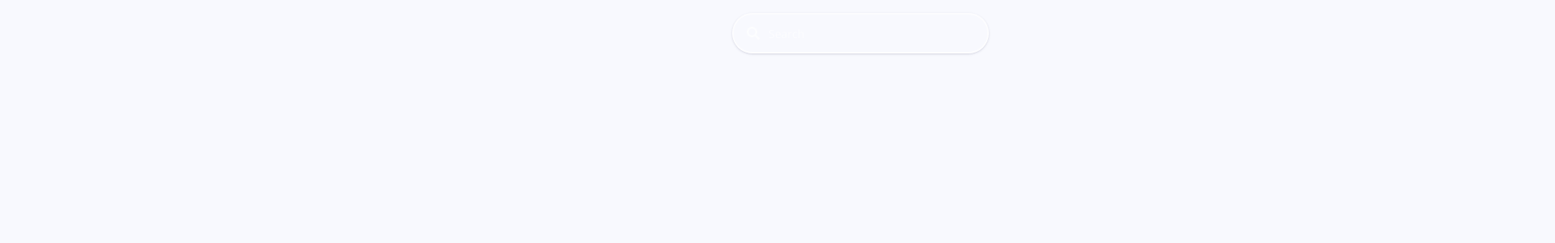
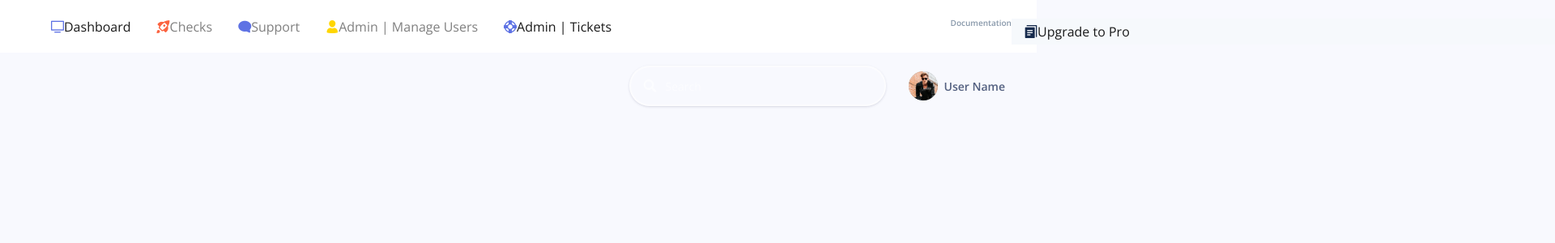
Before and after one commit to pahalsonu/appmonFrontend, a React (Create React App) app: page /dashboard/adminSupport in a window 1280 px wide. Shown: the top 300 px of the page at 81% size, 1920 px wide, since content can reach past the window. Built offline with nearby package versions, Linux system fonts and the light colour scheme.

Commit message:
user sidebar and sidenavbar added

```diff
--- a/src/App.js
+++ b/src/App.js
@@ -5,16 +5,20 @@ import Login from "./views/Auth/Login";
 
 import { BrowserRouter as Router } from "react-router-dom";
 
-import UserNavbar from "./components/Navbars/UserNavbar"
 import "./assets/plugins/nucleo/css/nucleo.css";
 import "@fortawesome/fontawesome-free/css/all.min.css";
 import "./assets/css/argon-dashboard-react.css";
 
+// User Comp
+import UserNavbar from "./components/Navbars/UserNavbar";
+import UserLayout from "./layouts/UserLayout";
+
 const App = () => {
   return (
     <Router>
-      {/* <AuthLayout component={Login} /> */}
-      <UserNavbar />
+      <div style={{ backgroundColor: "darkblue" }}>
+        <UserLayout />
+      </div>
     </Router>
   );
 };
--- a/src/components/Navbars/UserNavbar.js
+++ b/src/components/Navbars/UserNavbar.js
@@ -38,13 +38,46 @@ class UserNavbar extends Component {
                 </InputGroup>
               </FormGroup>
             </Form>
-            <UncontrolledDropdown nav>
-<DropdownToggle className = "pr-0" nav>
-    <Media className= " align-items-center">
-
-    </Media>
-</DropdownToggle>
-            </UncontrolledDropdown>
+            <Nav>
+              <UncontrolledDropdown nav>
+                <DropdownToggle className="pr-0" nav>
+                  <Media className="align-items-center">
+                    <span className="avatar avatar-sm rounded-circle">
+                      <img
+                        src={
+                          require("../../assets/img/theme/team-1-800x800.jpg")
+                            .default
+                        }
+                        alt="User"
+                      />
+                    </span>
+                    <Media className="ml-2 d-none d-lg-block">
+                      <span className="mb-0 text-sm font-weight-bold">
+                        User Name
+                      </span>
+                    </Media>
+                  </Media>
+                </DropdownToggle>
+                <DropdownMenu className="dropdown-menu-arrow" right>
+                  <DropdownItem className="noti-title" header tag="div">
+                    <h6 className="text-overflow m-0">Welcome !</h6>
+                  </DropdownItem>
+                  <DropdownItem to="/profile" tag={Link}>
+                    <i className="ni ni-single-02" />
+                    <span>My Profile</span>
+                  </DropdownItem>
+                  <DropdownItem divider />
+                  <DropdownItem
+                    onClick={() => {
+                      console.log("Logout");
+                    }}
+                  >
+                    <i className="ni ni-user-run" />
+                    <span> Logout</span>
+                  </DropdownItem>
+                </DropdownMenu>
+              </UncontrolledDropdown>
+            </Nav>
           </Container>
         </Navbar>
       </>
--- a/src/components/Sidebar/Sidebar.js
+++ b/src/components/Sidebar/Sidebar.js
@@ -0,0 +1,204 @@
+import React, { Component } from "react";
+import { NavLink as NavLinkRRD, Link } from "react-router-dom";
+
+import {
+  Button,
+  Card,
+  CardHeader,
+  CardBody,
+  CardTitle,
+  Collapse,
+  DropdownMenu,
+  DropdownItem,
+  UncontrolledDropdown,
+  DropdownToggle,
+  FormGroup,
+  Form,
+  Input,
+  InputGroupAddon,
+  InputGroupText,
+  InputGroup,
+  Media,
+  NavbarBrand,
+  Navbar,
+  NavItem,
+  NavLink,
+  Nav,
+  Progress,
+  Table,
+  Container,
+  Row,
+  Col,
+} from "reactstrap";
+var ps;
+
+// import Logo from "../../assets/img/brand/newLogo.png";
+
+class Sidebar extends Component {
+  state = {
+    collapseOpen: false,
+  };
+  state = {
+    collapseOpen: false,
+  };
+
+  toggleCollapse = () => {
+    this.setState({
+      collapseOpen: !this.state.collapseOpen,
+    });
+  };
+  closeCollapse = () => {
+    this.setState({
+      collapseOpen: !this.state.collapseOpen,
+    });
+  };
+
+  createLinks = (routes) => {
+    return routes.map((props, key) => {
+      return (
+        <NavItem key={key}>
+          <NavLink
+            to={props.path}
+            tag={NavLinkRRD}
+            onClick={this.closeCollapse}
+            activeClassName="active"
+          >
+            <i className={props.icon} />
+            {props.name}
+          </NavLink>
+        </NavItem>
+      );
+    });
+  };
+
+  render() {
+    const { routes } = this.props;
+    return (
+      <Navbar
+        className="navbar-verticle fixed-left navbar-light bg-white"
+        expand="md"
+        id="sidenav-main"
+      >
+        <Container fluid>
+          <button
+            className="navbar-toggler"
+            type="button"
+            onClick={this.toggleCollapse}
+          >
+            <span className="navbar-toggler-icon" />
+          </button>
+          <NavbarBrand className="pt-0" tag={NavLinkRRD} to="/dashboard">
+            {/* <img alt="Appmon Logo" className="navbar-brand-img" src={Logo} /> */}
+          </NavbarBrand>
+          <Nav className="align-items-center d-md-none">
+            <UncontrolledDropdown nav>
+              <DropdownToggle nav className="nav-link-icon">
+                <i className="ni ni-bell-55" />
+              </DropdownToggle>
+              <DropdownMenu
+                aria-labelledby="navbar-default_dropdown_1"
+                className="dropdown-menu-arrow"
+                right
+              >
+                <DropdownItem>Action</DropdownItem>
+              </DropdownMenu>
+            </UncontrolledDropdown>
+            <UncontrolledDropdown nav>
+              <DropdownToggle className="pr-0" nav>
+                <Media className="align-items-center">
+                  <span className="avatar avatar-sm rounded-circle">
+                    <img
+                      src={
+                        require("../../assets/img/theme/team-1-800x800.jpg")
+                          .default
+                      }
+                      alt="User"
+                    />
+                  </span>
+                  <Media className="ml-2 d-none d-lg-block">
+                    <span className="mb-0 text-sm font-weight-bold">
+                      User Name
+                    </span>
+                  </Media>
+                </Media>
+              </DropdownToggle>
+              <DropdownMenu className="dropdown-menu-arrow" right>
+                <DropdownItem className="noti-title" header tag="div">
+                  <h6 className="text-overflow m-0">Welcome !</h6>
+                </DropdownItem>
+                <DropdownItem to="/profile" tag={Link}>
+                  <i className="ni ni-single-02" />
+                  <span>My Profile</span>
+                </DropdownItem>
+                <DropdownItem divider />
+                <DropdownItem
+                  onClick={() => {
+                    console.log("Logout");
+                  }}
+                >
+                  <i className="ni ni-user-run" />
+                  <span> Logout</span>
+                </DropdownItem>
+              </DropdownMenu>
+            </UncontrolledDropdown>
+          </Nav>
+          <Collapse navbar isOpen={this.state.collapseOpen}>
+            <div className="navbar-collapse-header">
+              <Row>
+                <Col className="collapse-brand" xs="6">
+                  <Link to="/">
+                    {/* <img alt="Appmon Logo" src={Logo} /> */}
+                  </Link>
+                </Col>
+                <Col className="collapse-close" xs="6">
+                  <button
+                    className="navbar-toggler "
+                    type="button"
+                    onClick={this.toggleCollapse}
+                  >
+                    <span />
+                    <span />
+                  </button>
+                </Col>
+              </Row>
+            </div>
+            <Form className="mt-4 mb-3 d-md-none">
+              <InputGroup className="input-group-rounded input-group-merge">
+                <Input
+                  aria-label="Search"
+                  className="form-control-rounded form-control-prepend"
+                  placeholder="Search"
+                  type="search"
+                />
+                <InputGroupAddon addonType="prepend">
+                  <InputGroupText>
+                    <span className="fa fa-search" />
+                  </InputGroupText>
+                </InputGroupAddon>
+              </InputGroup>
+            </Form>
+            <Nav navbar>{this.createLinks(routes)}</Nav>
+            <hr className="my-3" />
+            <h6 className="navbar-heading text-muted">Documentation</h6>
+            <Nav className="mb-md-3" navbar>
+              <NavItem className="active-pro active">
+                <NavLink to="/upgrade" tag={NavLinkRRD}>
+                  <i className="ni ni-send text-dark" />
+                  Upgrade to Pro
+                </NavLink>
+              </NavItem>
+              <NavItem className="active-pro active">
+                <NavLink to="/docs" tag={NavLinkRRD}>
+                  <i className="ni ni-single-copy-04 text-default" />
+                  Upgrade to Pro
+                </NavLink>
+              </NavItem>
+            </Nav>
+          </Collapse>
+        </Container>
+      </Navbar>
+    );
+  }
+}
+
+export default Sidebar;
--- /dev/null
+++ b/src/layouts/UserLayout.js
@@ -0,0 +1,49 @@
+import React, { Component } from "react";
+
+import UserNavbar from "../components/Navbars/UserNavbar";
+import Sidebar from "../components/Sidebar/Sidebar";
+
+class UserLayout extends Component {
+  render() {
+    return (
+      <>
+        <Sidebar
+          {...this.props}
+          routes={[
+            {
+              path: "/dashboard",
+              name: "Dashboard",
+              icon: "ni ni-tv-2 text-primary",
+            },
+            {
+              path: "/dashboard/checks",
+              name: "Checks",
+              icon: "ni ni-spaceship text-orange",
+            },
+            {
+              path: "/dashboard/support",
+              name: "Support",
+              icon: "ni ni-chat-round text-blue",
+            },
+            {
+              path: "/dashboard/admin",
+              name: "Admin | Manage Users",
+              icon: "ni ni-single-02 text-yellow",
+            },
+
+            {
+              path: "/dashboard/adminSupport",
+              name: "Admin | Tickets",
+              icon: "ni ni-support-16 text-blue ",
+            },
+          ]}
+        />
+        <div className="main-content" ref="mainContent">
+          <UserNavbar />
+        </div>
+      </>
+    );
+  }
+}
+
+export default UserLayout;
```
Also changed, not shown: src/components/Headers/UserHeader.js (+18 -17 lines), 1 other file (tests, documents, lock files or other folders).
